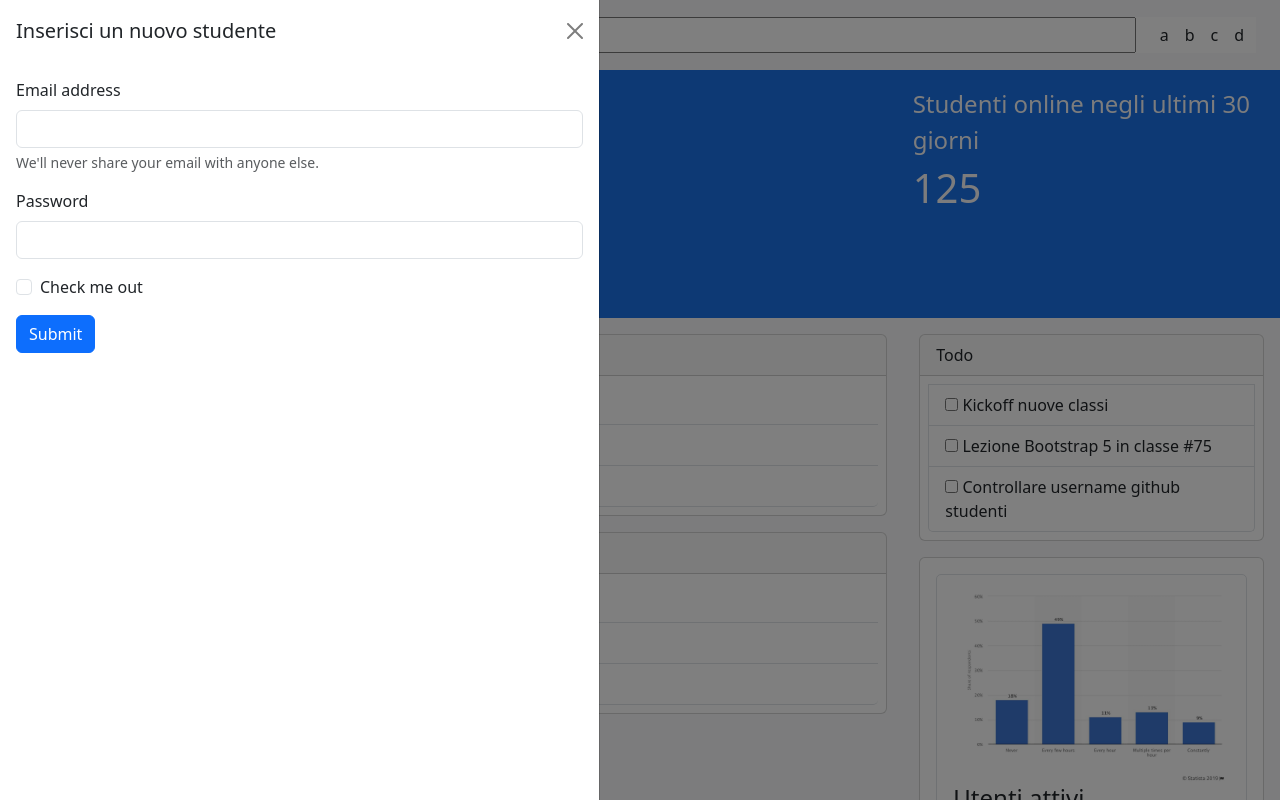
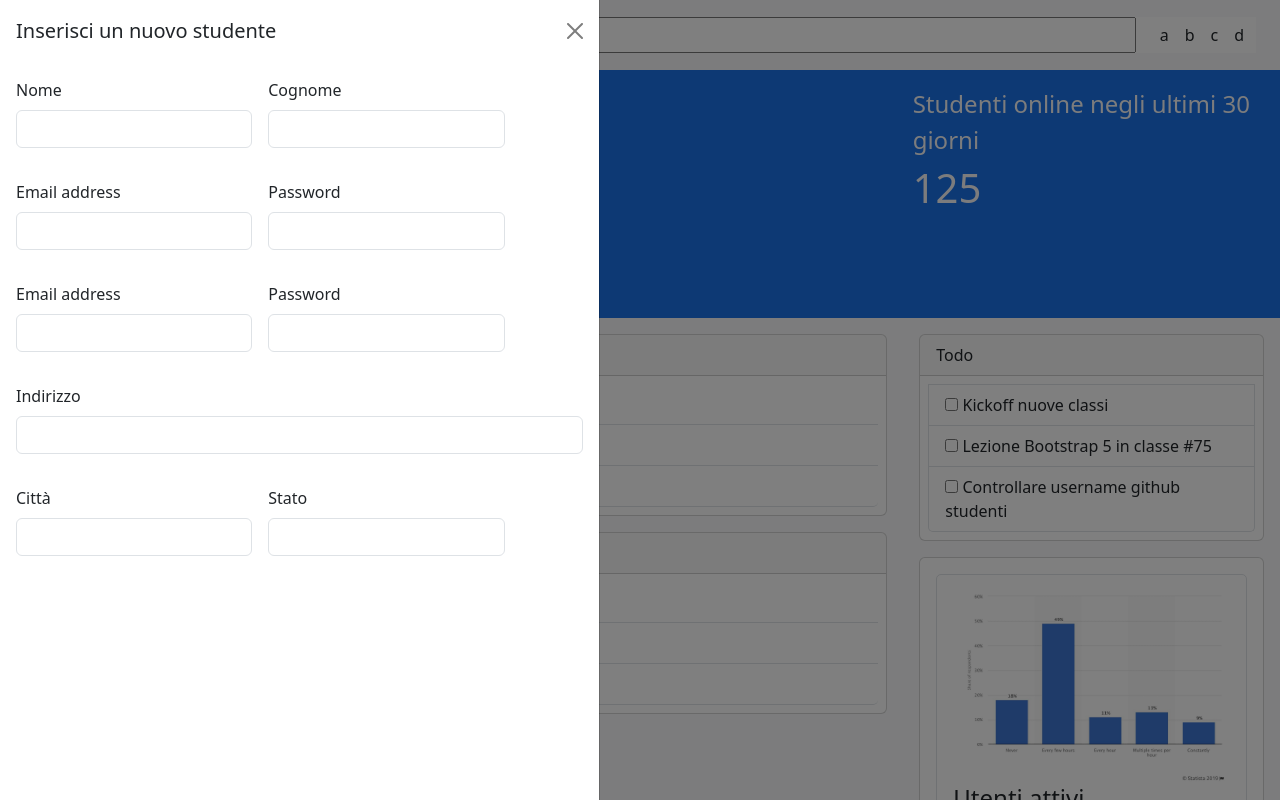
Before and after one commit to Jasczlv/html-css-bootstrap-dashboard, a plain HTML site: page index.html in a window 1280 px wide. Both pictures are taken after a click on the button 363 px from the left and 272 px from the top of the page. Shown: the top 800 px of the page. Drawn offline with nearby package versions, Linux system fonts and the light colour scheme.

Commit message:
ADD modifiche al Offcanvas

```diff
--- a/css/style.css
+++ b/css/style.css
@@ -83,7 +83,9 @@ nav > .container-fluid {
     border-top: none;
 }
 
-
+.offcanvas-body form .d-flex {
+    flex-wrap: wrap;
+}
 
 /* media queries */
 @media (min-width: 992px){
--- a/index.html
+++ b/index.html
@@ -158,20 +158,57 @@
         </div>
         <div class="offcanvas-body">
             <form>
-                <div class="mb-3">
+                <div class="d-flex gap-3">
+
+                    <div class="col-5 mb-3">
+                        <label for="exampleInputNome" class="form-label">Nome</label>
+                        <input type="nome" class="form-control" id="exampleInputNome">
+
+                    </div>
+
+                    <div class="col-5 mb-3">
+                        <label for="exampleInputCognome" class="form-label">Cognome</label>
+                        <input type="cognome" class="form-control" id="exampleInputCognome">
+                    </div>
+
+                    <div class="col-5 mb-3">
                         <label for="exampleInputEmail1" class="form-label">Email address</label>
                         <input type="email" class="form-control" id="exampleInputEmail1" aria-describedby="emailHelp">
-                  <div id="emailHelp" class="form-text">We'll never share your email with anyone else.</div>
                     </div>
-                <div class="mb-3">
+
+                    <div class="col-5 mb-3">
                         <label for="exampleInputPassword1" class="form-label">Password</label>
                         <input type="password" class="form-control" id="exampleInputPassword1">
                     </div>
-                <div class="mb-3 form-check">
-                  <input type="checkbox" class="form-check-input" id="exampleCheck1">
-                  <label class="form-check-label" for="exampleCheck1">Check me out</label>
+
+                    <div class="col-5 mb-3">
+                        <label for="exampleInputEmail1" class="form-label">Email address</label>
+                        <input type="email" class="form-control" id="exampleInputEmail1" aria-describedby="emailHelp">
                     </div>
-                <button type="submit" class="btn btn-primary">Submit</button>
+
+                    <div class="col-5 mb-3">
+                        <label for="exampleInputPassword1" class="form-label">Password</label>
+                        <input type="password" class="form-control" id="exampleInputPassword1">
+                    </div>
+
+                    <div class="col-12 mb-3">
+                        <label for="exampleInputIndirizzo" class="form-label">Indirizzo</label>
+                        <input type="indirizzo" class="form-control" id="exampleInputIndirizzo">
+                    </div>
+
+                    <div class="col-5 mb-3">
+                        <label for="exampleInputCittà" class="form-label">Città</label>
+                        <input type="città" class="form-control" id="exampleInputCittà">
+
+                    </div>
+
+                    <div class="col-5 mb-3">
+                        <label for="exampleInputStato" class="form-label">Stato</label>
+                        <input type="stato" class="form-control" id="exampleInputStato">
+                    </div>
+
+                </div>
+
               </form>
         </div>
     </div>
```
Lines whose indentation alone changed are shown as unchanged.
